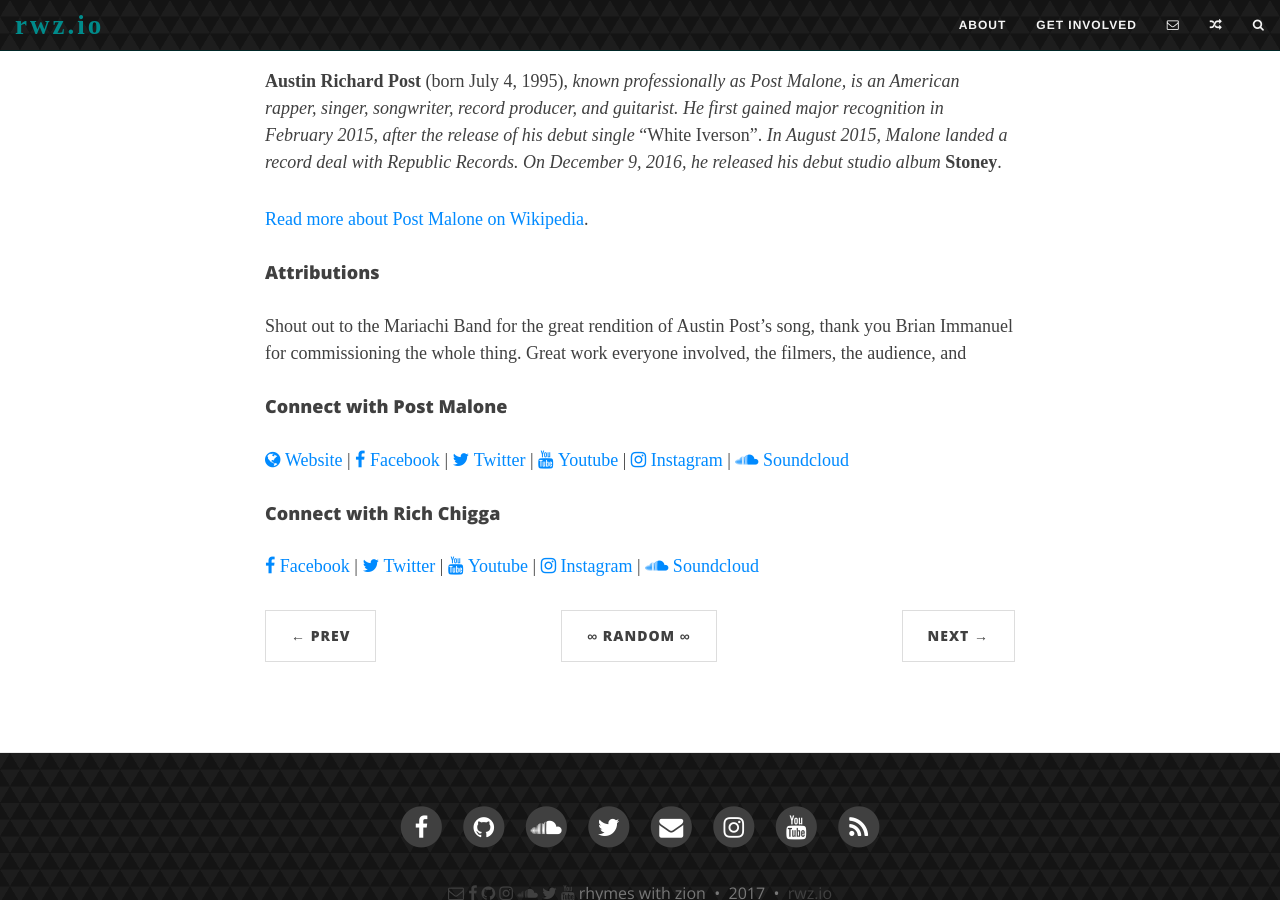
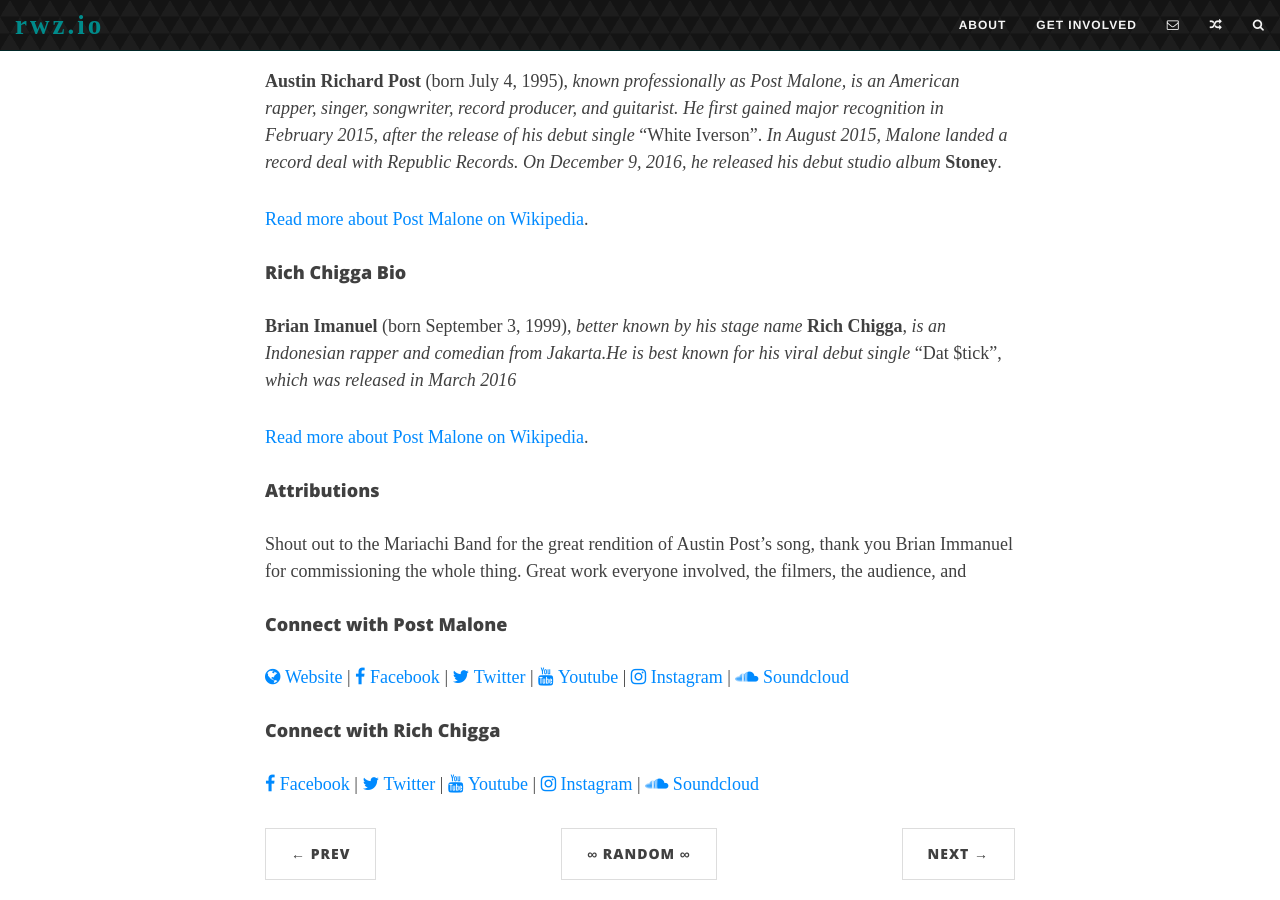
Before and after one commit to rhymeswithzion/rwz-test, a Jekyll site: the page built from _posts/2017-09-12-post-malone-congratulations-mariachi-remix.md, in a window 1280 px wide and 900 px high, scrolled down 1325 px. Built offline with Jekyll 4.4.1, drawn with Linux system fonts in a browser that asks for light colours; some web fonts are replaced; comment, search, counter and statistics services are not loaded.

Commit message:
Update 2017-09-12-post-malone-congratulations-mariachi-remix.md

```diff
--- a/_posts/2017-09-12-post-malone-congratulations-mariachi-remix.md
+++ b/_posts/2017-09-12-post-malone-congratulations-mariachi-remix.md
@@ -30,6 +30,12 @@
 
 <a href="https://en.wikipedia.org/wiki/Post_Malone" target="_blank">Read more about Post Malone on Wikipedia</a>.
 
+#### Rich Chigga Bio
+
+**Brian Imanuel** (born September 3, 1999), *better known by his stage name* **Rich Chigga**, *is an Indonesian rapper and comedian from Jakarta.He is best known for his viral debut single* "Dat $tick", *which was released in March 2016*
+
+<a href="https://en.wikipedia.org/wiki/Rich_Chigga" target="_blank">Read more about Post Malone on Wikipedia</a>.
+
 #### Attributions
 
 Shout out to the Mariachi Band for the great rendition of Austin Post's song, thank you Brian Immanuel for commissioning the whole thing. Great work everyone involved, the filmers, the audience, and
```
